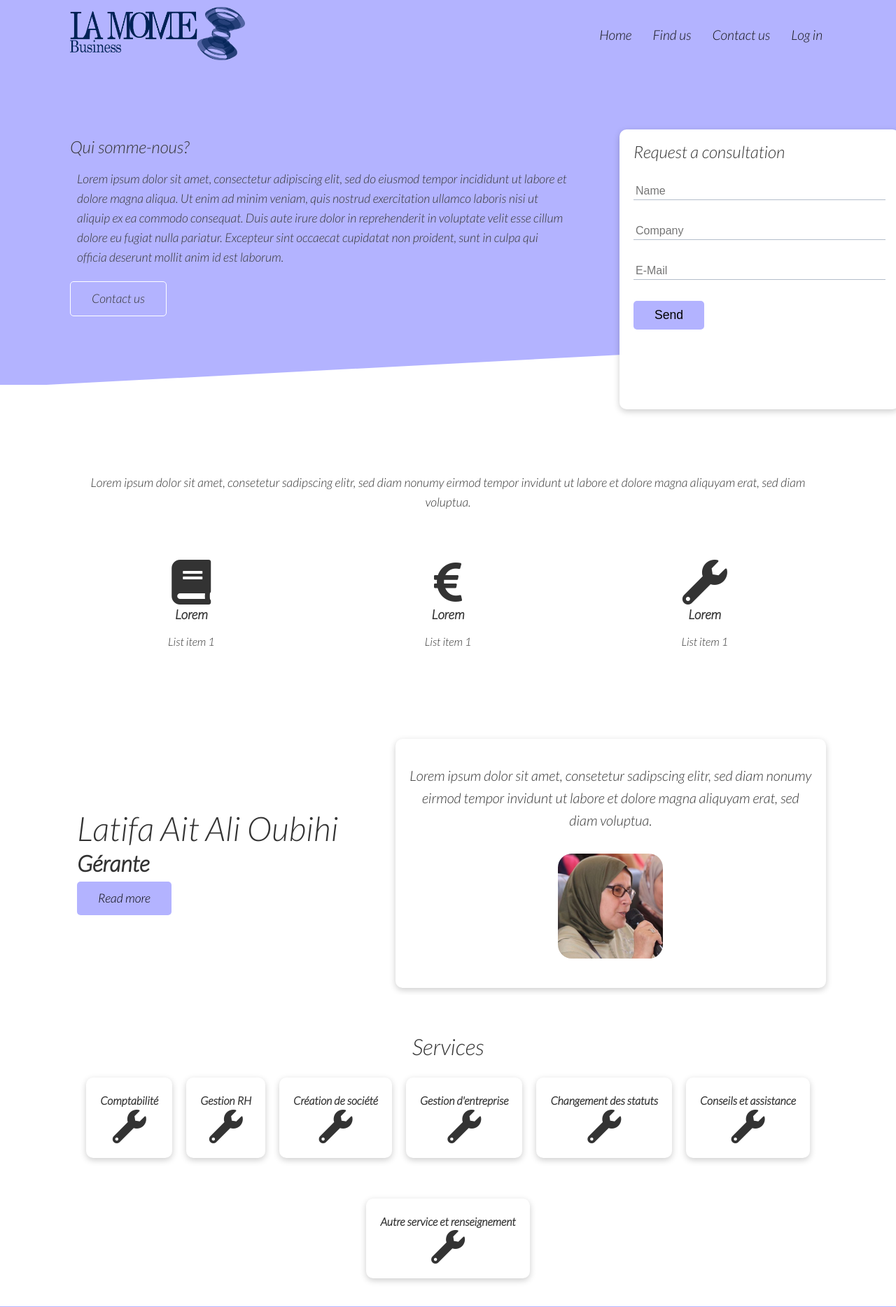
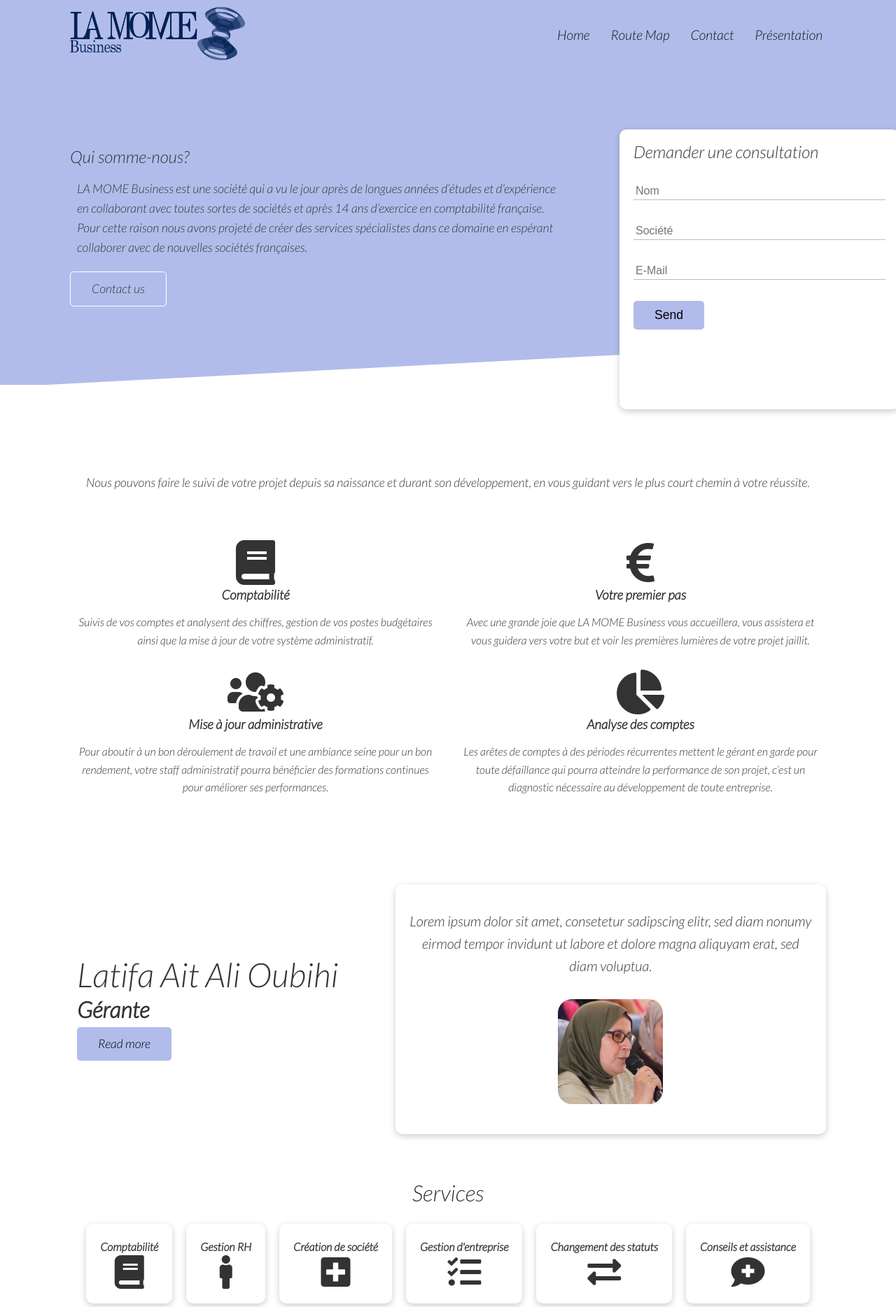
Before and after one commit to MedGhazal/LaMome-Business-Website, a PHP site: page / in a window 1280 px wide. Shown: the top 1868 px of the page at 70% size. Run offline with PHP 8.4, Linux system fonts and the light colour scheme.

Commit message:
Translation of elements done and added route details

```diff
--- a/index.html
+++ b/index.html
@@ -10,7 +10,7 @@
 	      integrity="sha512-iBBXm8fW90+nuLcSKlbmrPcLa0OT92xO1BIsZ+ywDWZCvqsWgccV3gFoRBv0z+8dLJgyAHIhR35VZc2oM/gI1w=="
 	      crossorigin="anonymous"
 	      referrerpolicy="no-referrer" />
-	<title>La Mome Business</title>
+	<title>La MOME Business</title>
 	<link rel="shortcut icon" href="./img/logo.png" />
 </head>
 <body>
@@ -21,9 +21,9 @@
 			<nav>
 			  <ul>
 				<li> <a href="./index.html">Home</a> </li>
-				<li> <a href="./find_us.html">Find us</a> </li>
-				<li> <a href="./contact_us.html">Contact us</a> </li>
-				<li> <a href="./login.html">Log in</a> </li>
+				<li> <a href="./find_us.html">Route Map</a> </li>
+				<li> <a href="./contact_us.html">Contact</a> </li>
+				<li> <a href="./login.html">Présentation</a> </li>
 			  </ul>
 			</nav>
 		</div>
@@ -33,24 +33,17 @@
 		<div class="container grid">
 	        	<div class="showcase-text">
 				<h2>Qui somme-nous?</h2>
-				<p>Lorem ipsum dolor sit amet, consectetur adipiscing elit,
-	sed do eiusmod tempor incididunt ut labore et dolore magna aliqua.
-	Ut enim ad minim veniam, quis nostrud exercitation ullamco laboris
-	nisi ut aliquip ex ea commodo consequat. Duis aute irure dolor in
-	reprehenderit in voluptate velit esse cillum dolore eu fugiat nulla
-	pariatur. Excepteur sint occaecat cupidatat non proident, sunt in
-	culpa qui officia deserunt mollit anim id est laborum.
-				</p>
+				<p>LA MOME Business est une société qui a vu le jour après de longues années d’études et d’expérience en collaborant avec toutes sortes de sociétés et après 14 ans d’exercice en comptabilité française. Pour cette raison nous avons projeté de créer des services spécialistes dans ce domaine en espérant collaborer avec de nouvelles sociétés françaises.</p>
 				<a  href="contact_us.html" class="btn btn-outline">Contact us</a>
 	    		</div>
 			<div class="showcase-form card">
-			  	<h2>Request a consultation</h2>
+			  	<h2>Demander une consultation</h2>
 				<form>
 					<div class="form-control">
-						<input type="text" name="Name" placeholder="Name" required>
+						<input type="text" name="Nom" placeholder="Nom" required>
 					</div>
 					<div class="form-control">
-						<input type="text" name="Company" placeholder="Company" required>
+						<input type="text" name="Société" placeholder="Société" required>
 					</div>
 					<div class="form-control">
 						<input type="email" name="E-Mail" placeholder="E-Mail" required>
@@ -63,41 +56,38 @@
 	<!-- Stats -->
 	<section class="stats">
 		<div class="container">
-		  	<div class="stats-heading text-center m-1"><p>Lorem ipsum dolor sit amet, consetetur sadipscing elitr, sed diam nonumy eirmod tempor invidunt ut labore et dolore magna aliquyam erat, sed diam voluptua.</p></div>
-			<div class="grid grid-3 text-center my-4">
+		  	<div class="stats-heading text-center m-1"><p>Nous pouvons faire le suivi de votre projet depuis sa naissance et durant son développement, en vous guidant vers le plus court chemin à votre réussite.</p></div>
+			<div class="grid grid-4 text-center my-4">
 				<div>
 					<i class="fas fa-book fa-4x"></i>
-					<h3>Lorem</h3>
-					<div class="text-center">
-					<ul>
-					  <li>List item 1</li>
-					</ul>
+					<h3>Comptabilité</h3>
+					<div class="text-center">Suivis de vos comptes et analysent des chiffres, gestion de vos postes budgétaires ainsi que la mise à jour de votre système administratif.
 					</div>
 				</div>
 				<div>
 					<i class="fas fa-euro-sign fa-4x"></i>
-					<h3>Lorem</h3>
-					<div class="text-center">
-					<ul>
-					  <li>List item 1</li>
-					</ul>
+					<h3>Votre premier pas</h3>
+					<div class="text-center">Avec une grande joie que LA MOME Business vous accueillera, vous assistera et vous guidera vers votre but et voir les premières lumières de votre projet jaillit.
 					</div>
 
 				</div>
 				<div>
-					<i class="fas fa-wrench fa-4x"></i>
-					<h3>Lorem</h3>
-					<div class="text-center">
-					<ul>
-					  <li>List item 1</li>
-					</ul>
+					<i class="fas fa-users-cog fa-4x"></i>
+					<h3>Mise à jour administrative</h3>
+					<div class="text-center">Pour aboutir à un bon déroulement de travail et une ambiance seine pour un bon rendement, votre staff administratif pourra bénéficier des formations continues pour améliorer ses performances.
+					</div>
+				</div>
+				<div>
+					<i class="fas fa-chart-pie fa-4x"></i>
+					<h3>Analyse des comptes</h3>
+					<div class="text-center">Les arêtes de comptes à des périodes récurrentes mettent le gérant en garde pour toute défaillance qui pourra atteindre la performance de son projet, c’est un diagnostic nécessaire au développement de toute entreprise.
 					</div>
 				</div>
 			</div>
 		</div>
 	</section>
 	<!-- Persons -->
-	<section class="cloud pg-primary my-2 py-2">
+	<section class="owner pg-primary my-2 py-2">
 		<div class="container grid">
 			<div class="owner">
 			<h2 class="lg">Latifa Ait Ali Oubihi</h2>
@@ -106,7 +96,7 @@
 			</div>
 			<div class="card">
 			<p class="lead my-1">Lorem ipsum dolor sit amet, consetetur sadipscing elitr, sed diam nonumy eirmod tempor invidunt ut labore et dolore magna aliquyam erat, sed diam voluptua.</p>
-			<img src="img/latifa.JPG" alt="" style="width: 150px;" class="m-1"></div>
+			<img src="./img/latifa.JPG" alt="" style="width: 150px;" class="m-1"></div>
 		</div>
 	</section>
 	<!-- sevices -->
@@ -115,52 +105,83 @@
 		<div class="container flex">
 			<div class="card">
 			<h3 class="sm">Comptabilité</h3>
-			<i class="fas fa-wrench fa-3x"></i>
+			<i class="fas fa-book fa-3x"></i>
 			</div>
 			<div class="card">
 			<h3 class="sm">Gestion RH</h3>
-			<i class="fas fa-wrench fa-3x"></i>
+			<i class="fas fa-male fa-3x"></i>
 			</div>
 			<div class="card">
 			<h3 class="sm">Création de société</h3>
-			<i class="fas fa-wrench fa-3x"></i>
+			<i class="fas fa-plus-square fa-3x"></i>
 			</div>
 			<div class="card">
 			<h3 class="sm">Gestion d'entreprise</h3>
-			<i class="fas fa-wrench fa-3x"></i>
+			<i class="fas fa-tasks fa-3x"></i>
 			</div>
 			<div class="card">
 			<h3 class="sm">Changement des statuts</h3>
-			<i class="fas fa-wrench fa-3x"></i>
+			<i class="fas fa-exchange-alt fa-3x"></i>
 			</div>
 			<div class="card">
 			<h3 class="sm">Conseils et assistance</h3>
-			<i class="fas fa-wrench fa-3x"></i>
+			<i class="fas fa-comment-medical fa-3x"></i>
 			</div>
 			<div class="card">
 			<h3 class="sm">Autre service et renseignement</h3>
-			<i class="fas fa-wrench fa-3x"></i>
+			<i class="fas fa-file-invoice-dollar fa-3x"></i>
+			</div>
+		</div>
+	</section>
+	<!-- Collaborations -->
+	<section class="collaborator pg-primary my-2 py-2">
+		<div class="container grid">
+			<div class="card">
+			<p class="lead my-1">Je collabore avec Latifa depuis 15 années et j’ai toujours été satisfait de son travail. Je la recommande vivement. Merci et tous mes voeux de réussite pour votre entreprise</p>
+			<img src="./img/latifa.JPG" alt="" style="width: 150px;" class="m-1"></div>
+			<div class="owner">
+			<h2 class="lg">Philippe Brunet</h2>
+			<h3 class="md">Gérant de la société Filovent</h3>
+			</div>
+		</div>
+	</section>
+	<!-- find us -->
+	<section class="infos">
+		<div class="container">
+			<div class="8u  12u(narrower) important(narrower)">
+				<div id="content">
+					<h2 class="md text-center">Route</h2>
+					<div class="route">
+					<iframe src="https://www.google.com/maps/embed?pb=!1m14!1m8!1m3!1d13593.654369947086!2d-8.026917!3d31.595125!3m2!1i1024!2i768!4f13.1!3m3!1m2!1s0x0%3A0x781fffafb6e3f2c6!2sLA+MOME+BUSINESS+Fiduciaire+Comptabilit%C3%A9!5e0!3m2!1sfr!2s!4v1475690290471" width="100%" height="450" frameborder="0" style="border:0" allowfullscreen></iframe>
+					</div>
+					<div class="text-center email-tel">
+					  <p>Adresse: QI Sidi Ghanem 158 1°étage bureau N°25<br>
+    					Marrakech 40000</p>
+					<p>E-Mail: lamome.business@gmail.com</p>
+					<p>Tel: +212662401636</p>
+					</div>
+				</div>
 			</div>
 		</div>
 	</section>
 	<!-- footer -->
 	<footer class="footer bg-dark py-5">
 		<div class="container grid grid-3">
-			<div>
+			<div class="footer text">
 				<h1>La Mome Business</h1>
 				<p>Copyright &copy 2020</p>
 			</div>
-			<nav>
+			<!--<nav>
 			  <ul>
 			    <li><a href="./index.html">Home</a></li>
 			    <li><a href="./find_us.html">Find us</a></li>
 			    <li><a href="./contact_us.html">Contact us</a></li>
 			  </ul>
-			</nav>
+			</nav>-->
 			<div class="social">
-				<a href="facebook.com"><i class="fab fa-facebook fa-3x"></i></a>
-				<a href="facebook.com"><i class="fab fa-linkedin fa-3x"></i></a>
-				<a href="facebook.com"><i class="fab fa-instagram fa-3x"></i></a>
+				<a href="facebook.com"><i class="fab fa-facebook-f fa-2x"></i></a>
+				<a href="facebook.com"><i class="fab fa-linkedin fa-2x"></i></a>
+				<a href="facebook.com"><i class="fab fa-instagram fa-2x"></i></a>
 			</div>
 		</div>
 	</footer>
--- a/styles/stylesheet.css
+++ b/styles/stylesheet.css
@@ -1,8 +1,8 @@
 @import url('https://fonts.googleapis.com/css2?family=Lato:ital,wght@1,300&display=swap');
 :root {
-	--primary-color: #b3b3ff;
-	--secondary-color: #b3b3ff;
-	--dark-color: #b3b3ff;
+	--primary-color: #b2bceb;
+	--secondary-color: #8e9de8;
+	--dark-color: #4d66e3;
 	--light-color: #f4f4f4;
 }
 *{
@@ -96,10 +96,14 @@ img { width: 100%; }
 	font-size: 40px;
 	font-weight: bold;
 }
-.cloud .grid { grid-template-columns: 7fr 10fr; }
-.cloud .card { text-align: center;}
-.cloud .card img { width: 200px; border-radius: 20px;}
-.cloud .owner { margin: 20px; }
+.owner .grid { grid-template-columns: 7fr 10fr; }
+.owner .card { text-align: center;}
+.owner .card img { width: 200px; border-radius: 20px;}
+.owner .owner { margin: 20px; }
+.collaborator .grid { grid-template-columns: 10fr 7fr; }
+.collaborator .card { text-align: center;}
+.collaborator .card img { width: 200px; border-radius: 20px; }
+.collaborator .owner { margin: 20px; }
 .stats .card { align-items: center; }
 .services .flex {
 	flex-wrap: wrap;
@@ -116,6 +120,9 @@ img { width: 100%; }
 .services .card:hover {
 	transform: translateY(-15px);
 }
+.infos { align-items: center; align-text: center; }
+.route { margin: 20px; padding: 20px; }
+.infos .email-tel { padding: 20px; margin: 20px; align-text: center; }
 .footer nav ul { display: flex; }
 .footer nav a {
 	color: #111;
--- a/styles/utilities.css
+++ b/styles/utilities.css
@@ -45,7 +45,7 @@
 	align-items: center;
 	height: 100%;
 }
-.grid-3 { grid-template-columns: 1fr 1fr 1fr; }
+.grid-4 { grid-template-columns: 1fr 1fr; }
 .btn {
   	font-size: 1.1rem;
 	display: inline-block;
@@ -89,3 +89,4 @@
 .sm { font-size: 1rem; }
 .md { font-size: 2rem; }
 .kl { font-size: 4rem; }
+.footer .text { margin: 10px; padding: 10px; }
```
Also changed, not shown: 3 other files.
